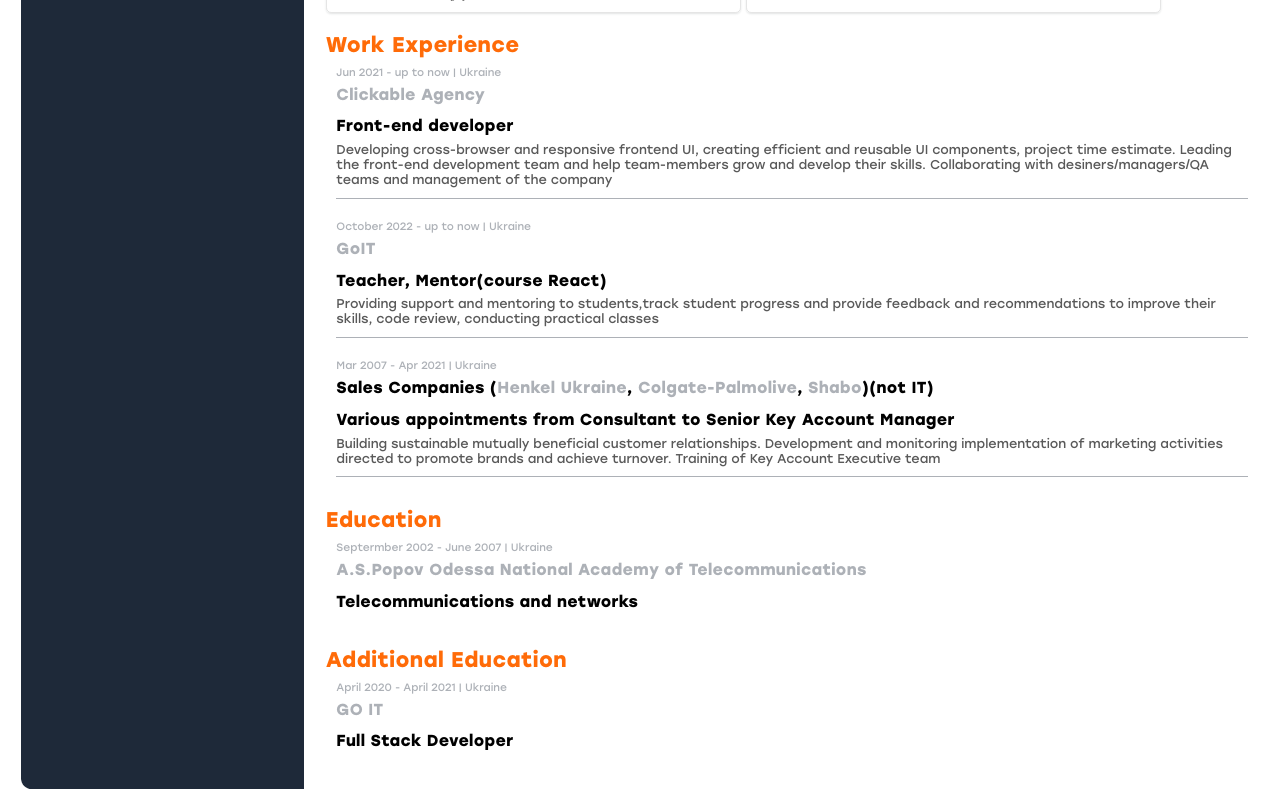
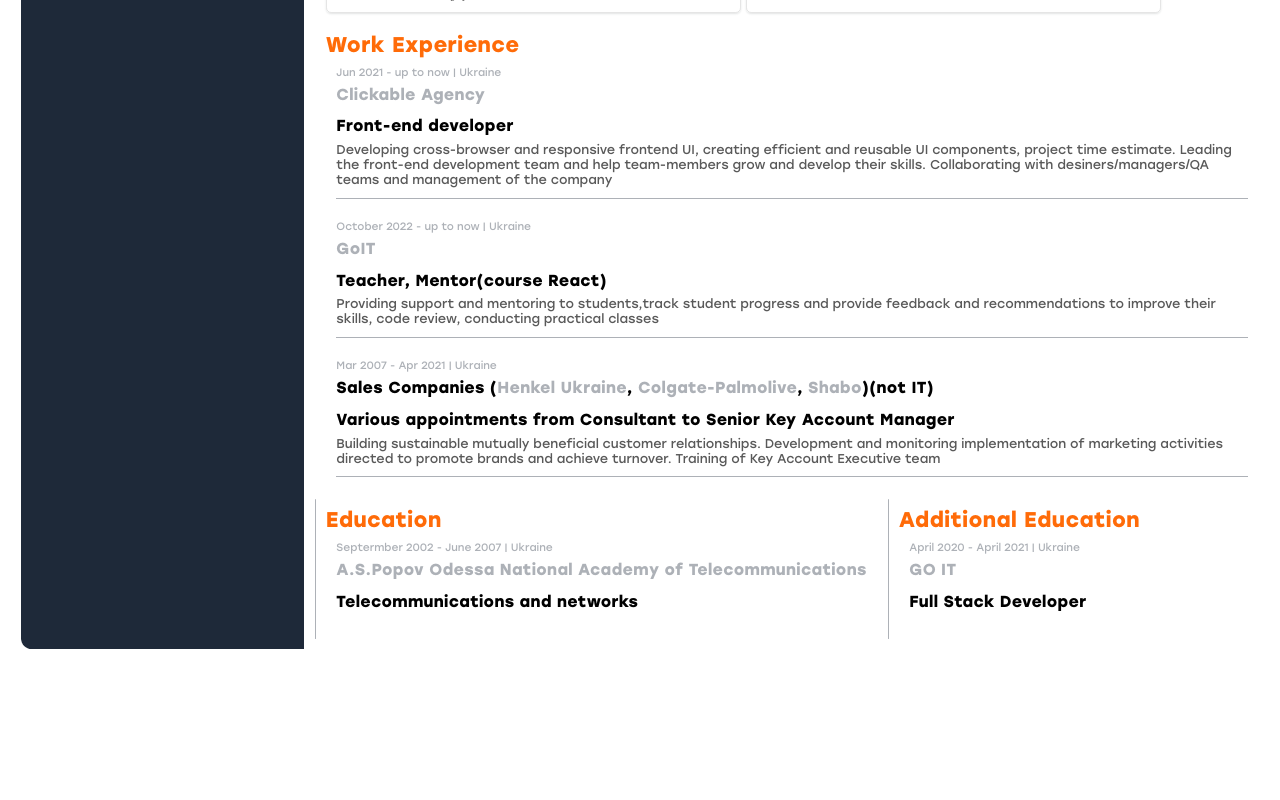
Before and after one commit to AslanovRustam/CV-Aslanov-Rustam, a React (Create React App) app: page / in a window 1280 px wide. Shown: the part 1130-1930 px from the top of the page. After the commit the page ends 1790 px from the top, so only its background shows below. Built offline with nearby package versions, Linux system fonts and the light colour scheme.

Commit message:
upd education section

```diff
--- a/src/components/Education/Education.jsx
+++ b/src/components/Education/Education.jsx
@@ -2,7 +2,7 @@
 
 export default function Education() {
   return (
-    <>
+    <section className={s.section}>
       <div className={s.container}>
         <h3 className={s.title}>Education</h3>
         <div className={s.details}>
@@ -21,6 +21,6 @@
           <h5 className={s.position}>Full Stack Developer</h5>
         </div>
       </div>
-    </>
+    </section>
   );
 }
--- a/src/components/Education/education.module.css
+++ b/src/components/Education/education.module.css
@@ -1,3 +1,20 @@
+.section {
+  display: flex;
+  gap: 3em;
+}
+.container {
+  position: relative;
+}
+.container::before {
+  content: "";
+  display: block;
+  position: absolute;
+  width: 0.1em;
+  left: -1em;
+  border-radius: 0.1em;
+  height: 100%;
+  background-color: var(--maintextcolor);
+}
 .title {
   font-weight: 700;
   font-size: 2em;
```
